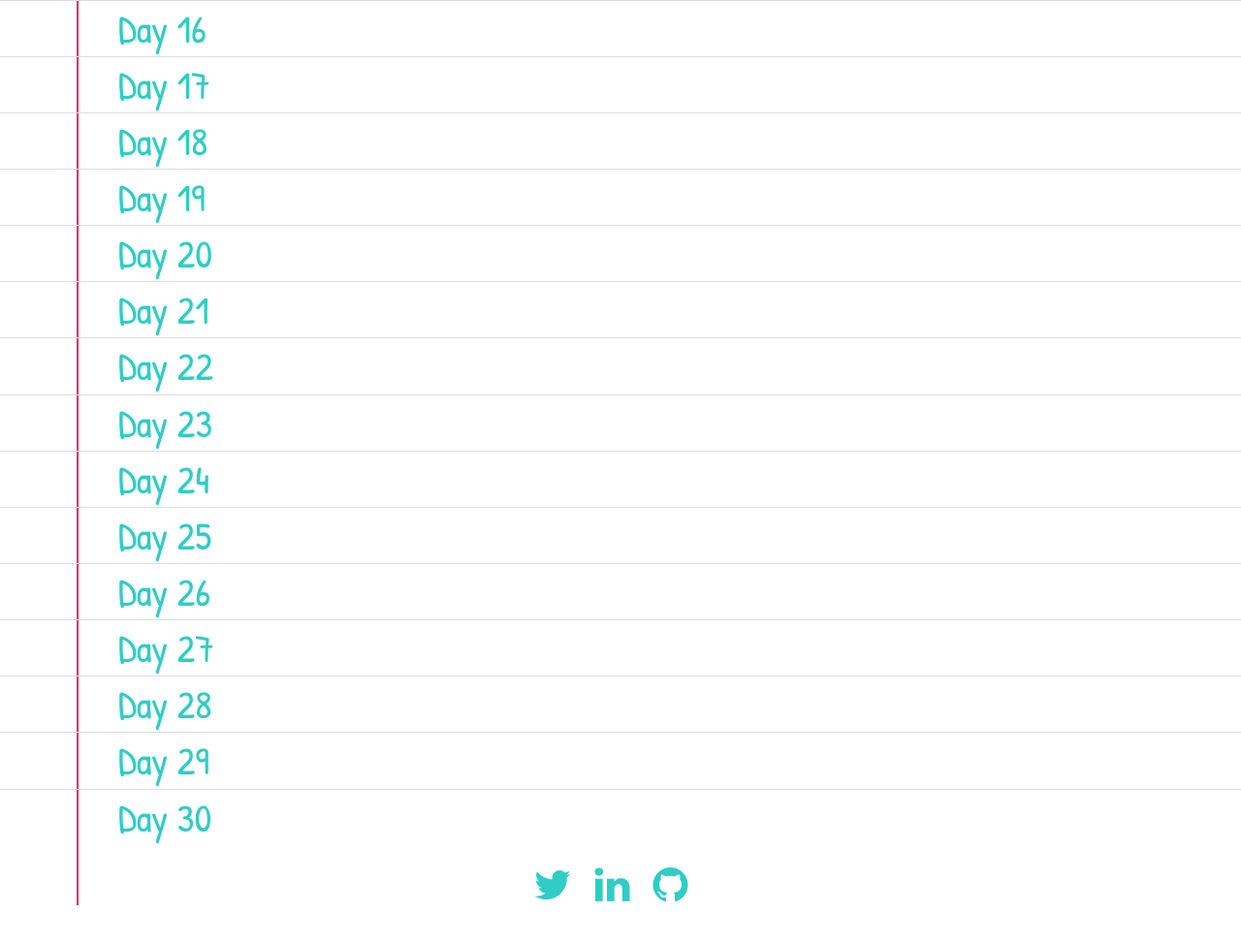
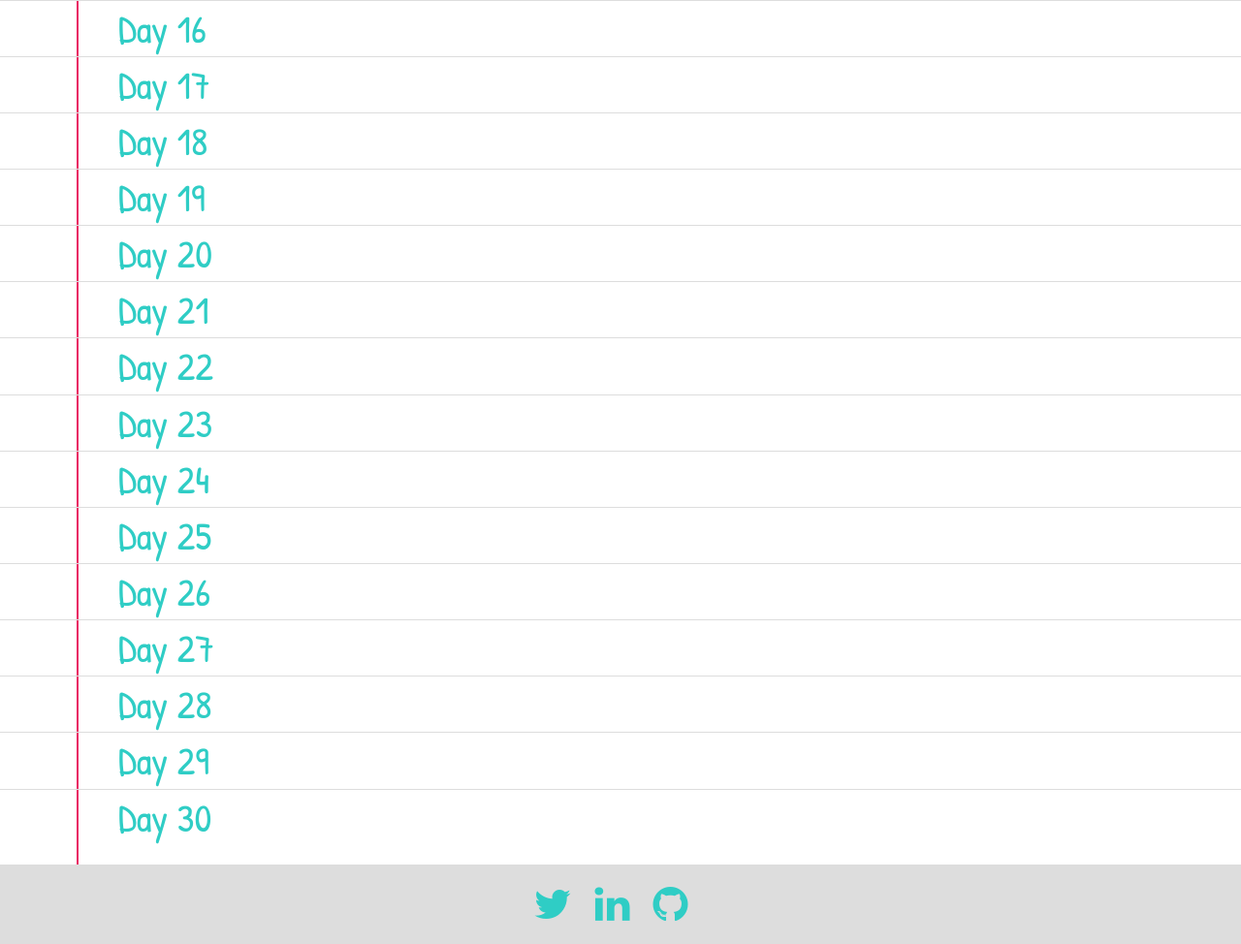
Before and after one commit to vanessamuller/vanessamuller.github.io, a plain HTML site: page index.html in a window 1280 px wide. Shown: the part 1038-2012 px from the top of the page at 97% size. Before the commit the page ends 1972 px from the top, so only its background shows below. Drawn offline with nearby package versions, Linux system fonts and the light colour scheme.

Commit message:
added footer background

```diff
--- a/index.html
+++ b/index.html
@@ -50,13 +50,13 @@
     </tbody>
   </table>
 </div>
+</body>
 <footer class="text-center" >
 
-      <a href="https://twitter.com/VaneMuller" target="_blank"><i class="fa fa-twitter fa-3x social"></i></a>
-      <a href="https://www.linkedin.com/in/mullervanessa" target="_blank"><i class="fa fa-linkedin fa-3x social"></i></a>
+  <a href="https://twitter.com/VaneMuller" target="_blank"><i class="fa fa-twitter fa-3x social"></i></a>
+  <a href="https://www.linkedin.com/in/mullervanessa" target="_blank"><i class="fa fa-linkedin fa-3x social"></i></a>
 
-      <a href="https://github.com/vanessamuller" target="_blank"><i class="fa fa-github fa-3x social"></i></a>
+  <a href="https://github.com/vanessamuller" target="_blank"><i class="fa fa-github fa-3x social"></i></a>
 
-
-    </footer></body>
+</footer>
 </html>
--- a/stylesheet.css
+++ b/stylesheet.css
@@ -35,3 +35,8 @@ h3{
 .social{
   padding-right: 2rem;
 }
+
+footer{
+  background-color:#ddd;
+  padding: 2rem;
+}
```
